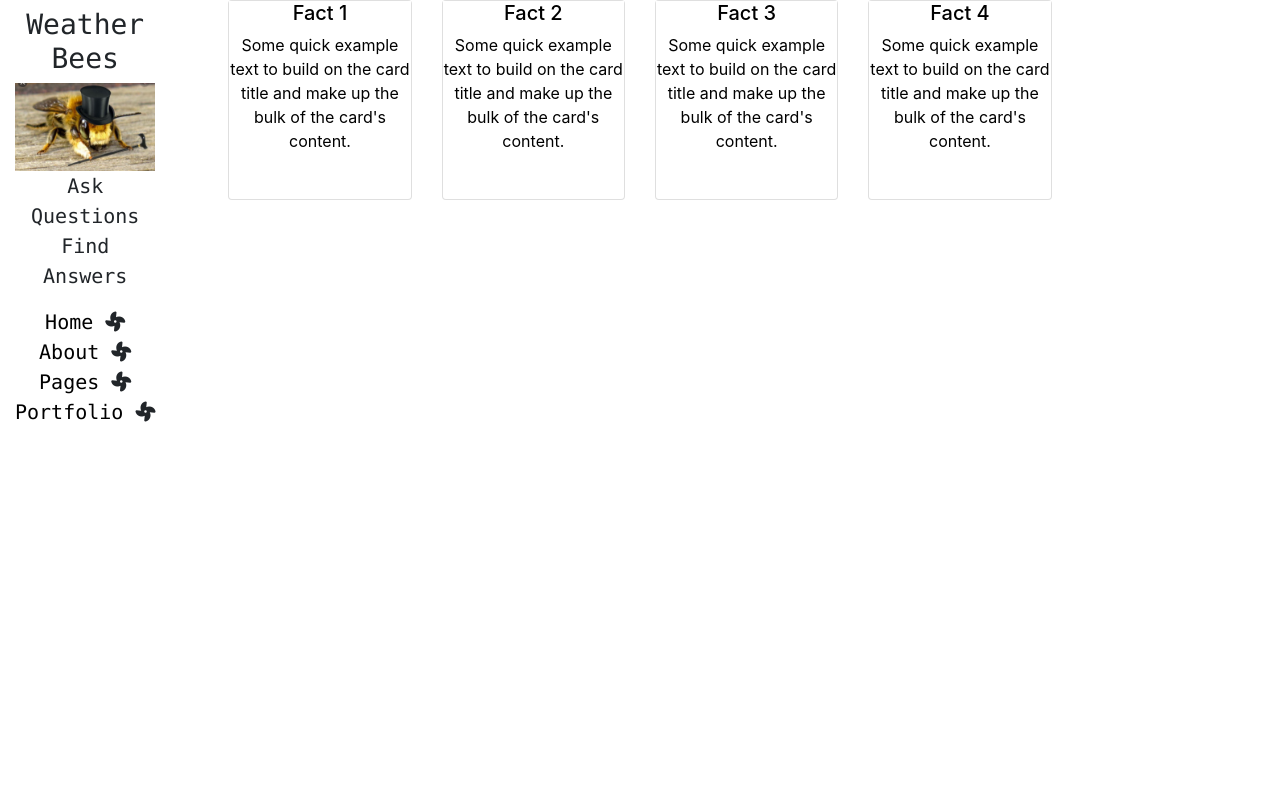
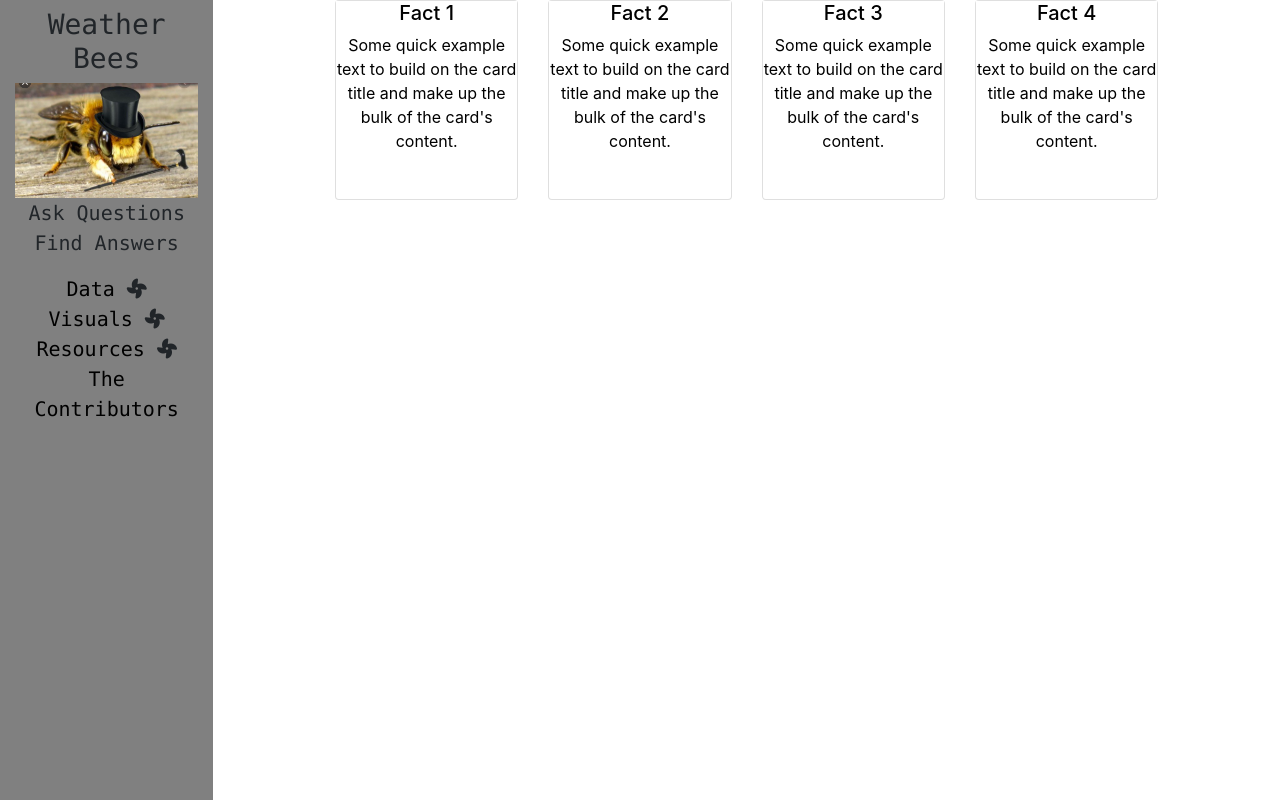
Before and after one commit to gamem001/bees_machine_learning, a plain HTML site: page index.html in a window 1280 px wide. Drawn offline with nearby package versions, Linux system fonts and the light colour scheme.

Commit message:
Added Icons / Fit Container Heights / Dimensions

```diff
--- a/index.html
+++ b/index.html
@@ -14,15 +14,15 @@
 <body>
 <div class="container-fluid">
     <div class="row">
-        <div class="col-sm-3 col-md-2 col-lg-2 col-xl-1">
+        <div class="col-sm-3 col-md-2 col-lg-2 sidebar-styles">
         <nav class="navbar navbar-light navbar-expand-sm px-0 flex-row flex-nowrap">
             <div class="sidebar-header">
                 <h3>Weather Bees</h3>
                 <img class="image-dimensions" src="/static/images/mr_weatherbee.png" alt="Mr.Weatherbee Himself">
                 <ul class="list-unstyled-components" class="link-fonts" class="nav flex-sm-column flex-row">
                     <p>Ask Questions <br> Find Answers</p>
-                    <li class="marker-space">
-                        <a href="#homeSubmenu" data-toggle="collapse" aria-expanded="false" class="dropdown-toggle">Home</a>&nbsp;<i class="fas fa-fan"></i>
+                    <li>
+                        <a href="#homeSubmenu" data-toggle="collapse" aria-expanded="false" class="dropdown-toggle">Data</a>&nbsp;<i class="fas fa-fan"></i>
                         <ul class="collapse list-unstyled" id="homeSubmenu">
                             <li>
                                 <a href="#">Home 1</a>
@@ -36,10 +36,10 @@
                         </ul>
                     </li>
                     <li>
-                        <a href="#">About</a>&nbsp;<i class="fas fa-fan"></i>
+                        <a href="#">Visuals</a>&nbsp;<i class="fas fa-fan"></i>
                     </li>
                     <li>
-                        <a href="#pageSubmenu" data-toggle="collapse" aria-expanded="false" class="dropdown-toggle">Pages</a>&nbsp;<i class="fas fa-fan"></i>
+                        <a href="#pageSubmenu" data-toggle="collapse" aria-expanded="false" class="dropdown-toggle">Resources</a>&nbsp;<i class="fas fa-fan"></i>
                         <ul class="collapse list-unstyled" id="pageSubmenu">
                             <li>
                                 <a href="#">Page 1</a>
@@ -53,7 +53,7 @@
                         </ul>
                     </li>
                     <li>
-                        <a href="#">Portfolio</a>&nbsp;<i class="fas fa-fan"></i>
+                        <a href="#">The Contributors</a>
                     </li>
                 </ul>
             </div>
--- a/static/css/style.css
+++ b/static/css/style.css
@@ -1,6 +1,6 @@
-.wrapper {
-    display: flex;
-    width: 100%;
+.sidebar-styles {
+    background-color: grey;
+    height: 100vh;
 }
 
 .sidebar-header {
@@ -12,6 +12,11 @@
     text-align: center;
     font-family: "Lucida Console", "Courier New", monospace;
     font-size: 20px;
+}
+
+.container-fluid {
+    height: 100vh;
+    width: 100vh;
 }
 
 #sidebar {
```
